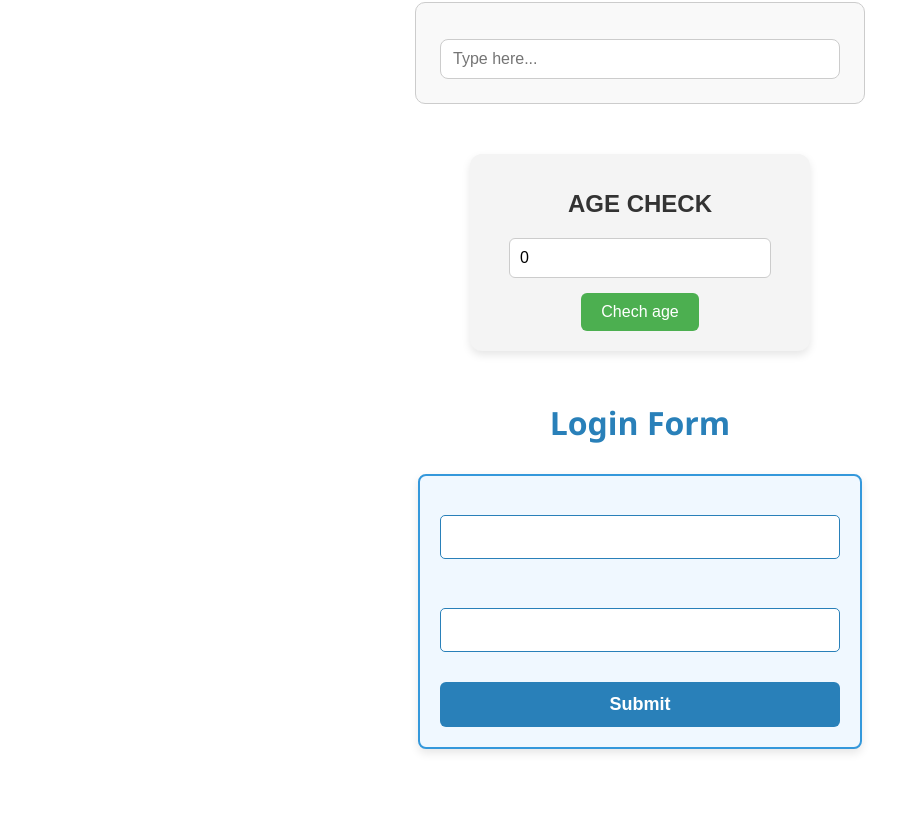
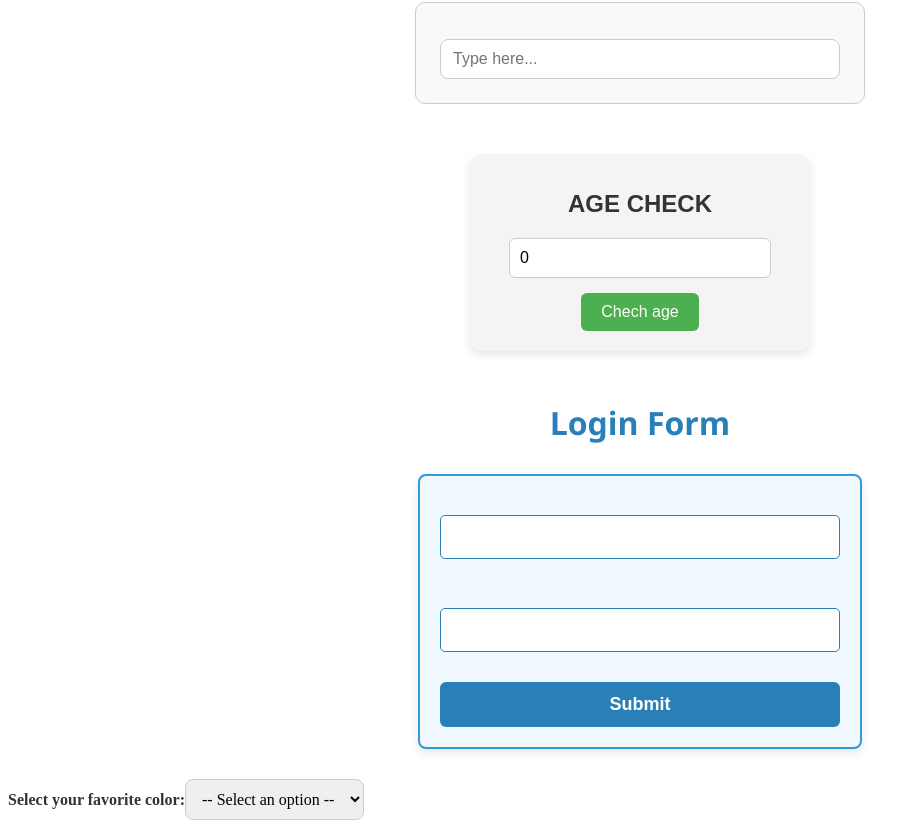
Before and after one commit to Fernando-Herrero/react-form-first, a React (Vite) app: page / in a window 1280 px wide. Shown: the part 744-1572 px from the top of the page, without its empty margins (0-920 px from the left). Before the commit the page ends 1523 px from the top, so only its background shows below. Built offline with nearby package versions, Linux system fonts and the light colour scheme.

Commit message:
refactor(FavoriteColorForm): create favorite color component

```diff
--- a/src/App.jsx
+++ b/src/App.jsx
@@ -2,6 +2,7 @@ import "./App.css";
 import { AgeCheckForm } from "./components/AgeCheckForm/AgeCheckForm";
 import { CharacterCountForm } from "./components/CharacterCountForm/CharacterCountForm";
 import { ContactForm } from "./components/ContactForm/ContactForm";
+import { FavoriteColorForm } from "./components/FavoriteColorForm/FavoriteColorForm";
 import { LoginForm } from "./components/LoginForm/LoginForm";
 import { NameGreetingForm } from "./components/NameGreetingForm/NameGreetingForm";
 
@@ -13,6 +14,7 @@ function App() {
 			<CharacterCountForm />
 			<AgeCheckForm />
 			<LoginForm />
+			<FavoriteColorForm />
 		</>
 	);
 }
--- /dev/null
+++ b/src/components/FavoriteColorForm/FavoriteColorForm.jsx
@@ -0,0 +1,31 @@
+import "./FavoriteColorForm.css";
+import { useState } from "react";
+
+const INITIAL_SELECT_VALUES = {
+	color: "",
+	state: false,
+};
+export const FavoriteColorForm = () => {
+	const [select, setSelect] = useState(INITIAL_SELECT_VALUES);
+
+	const handleFavoriteColor = ({ target: { name, value } }) => {
+		setSelect((prev) => ({ ...prev, [name]: value, state: true }));
+	};
+
+	return (
+		<div>
+			<label htmlFor="colors">Select your favorite color:</label>
+			<select name="color" id="colors" onChange={handleFavoriteColor}>
+				<option value="" disabled selected>
+					-- Select an option --
+				</option>
+				<option value="blue">Blue</option>
+				<option value="red">Red</option>
+				<option value="Pink">Pink</option>
+				<option value="black">Black</option>
+			</select>
+
+			{select.state && <span>Your favorite color is {select.color}</span>}
+		</div>
+	);
+};
```
Also changed, not shown: src/components/FavoriteColorForm/FavoriteColorForm.css (added).
